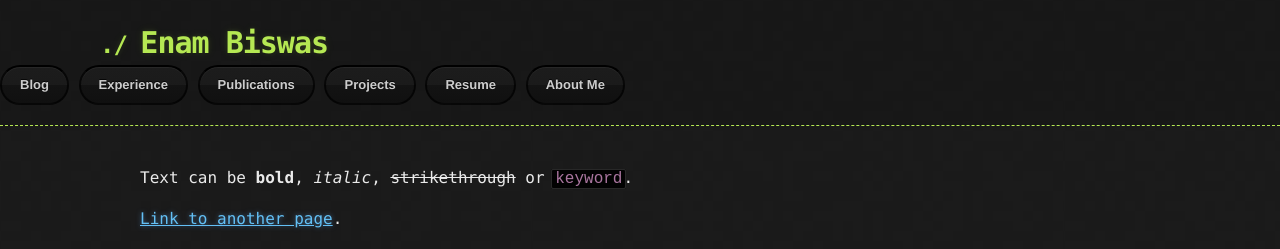
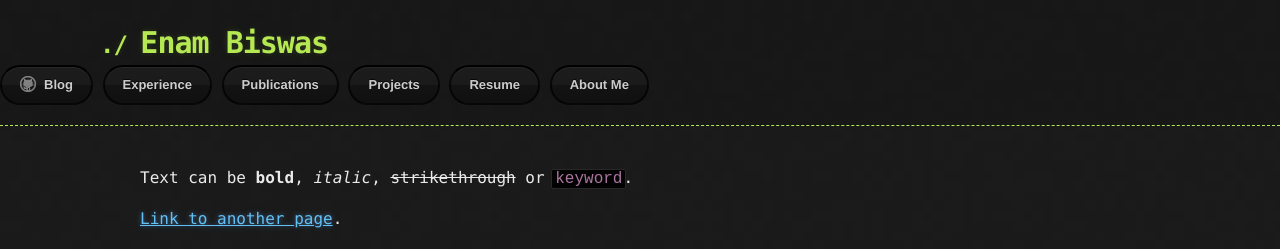
Before and after one commit to e-biswas/e-biswas.github.io, a Jekyll site: the page built from index.md, in a window 1280 px wide. Shown: the top 249 px of the page. Built offline with Jekyll 4.4.1, drawn with Linux system fonts in a browser that asks for light colours.

Commit message:
testing theme

```diff
--- a/_layouts/default.html
+++ b/_layouts/default.html
@@ -40,7 +40,7 @@
       </div>
 
       <nav>
-          <a href="{{ site.baseurl }}/blog" class="btn btn-github"><b>Blog</b></a>
+          <a href="{{ site.baseurl }}/blog" class="btn btn-github"> <span class="icon"></span> <b>Blog</b></a>
           <a href="{{ site.baseurl }}/experience" class="btn btn-github"><b>Experience</b></a>
           <a href="{{ site.baseurl }}/publications" class="btn btn-github"><b>Publications</b></a>
           <a href="{{ site.baseurl }}/projects" class="btn btn-github"><b>Projects</b></a>
```
